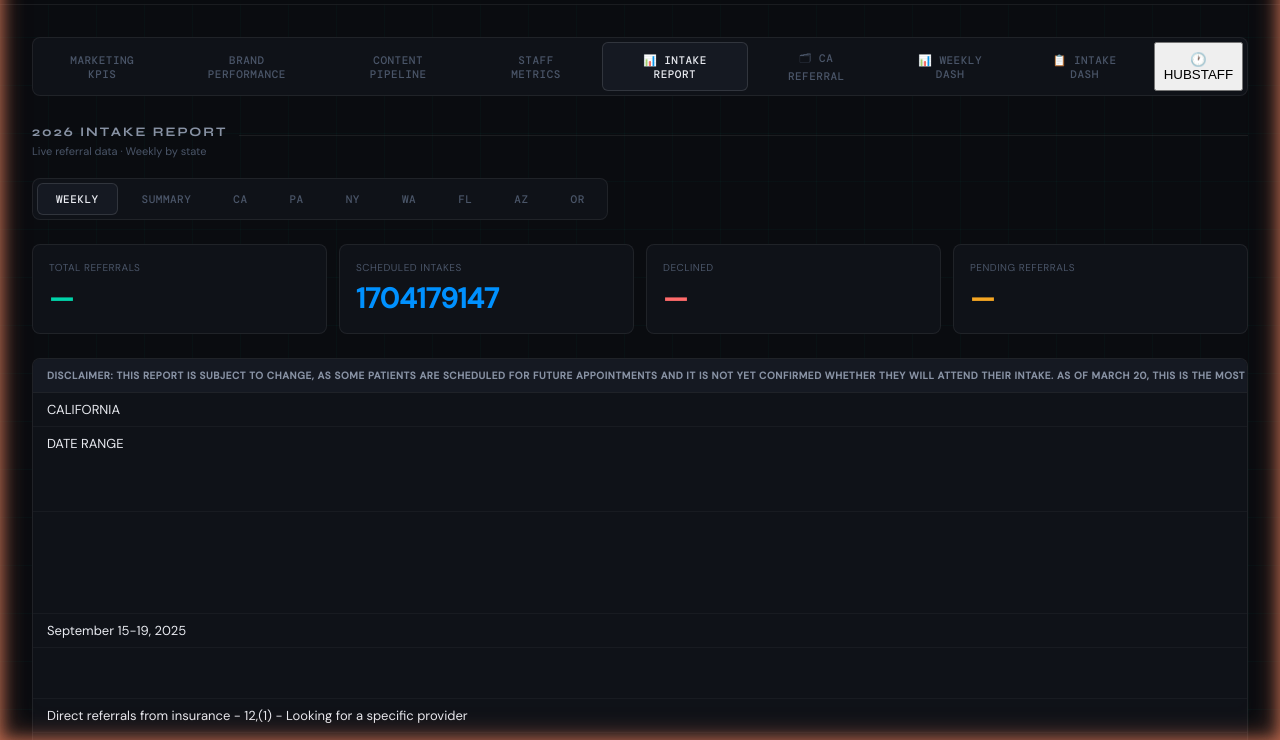
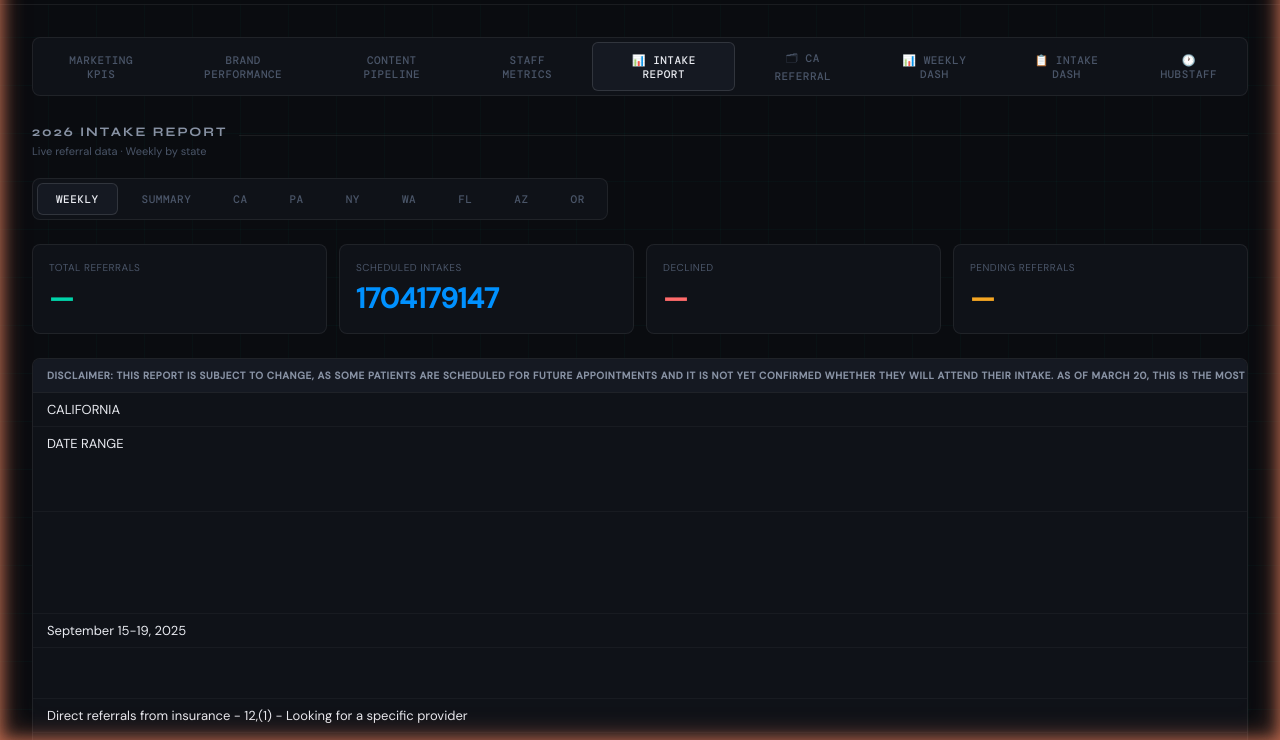
Before and after one commit to Jamalae/opscenter, a plain HTML site: page index.html in a window 1280 px wide. Shown: the part 59-799 px from the top of the page. Drawn offline with nearby package versions, Linux system fonts and the light colour scheme; a web font is replaced by a local one.

Commit message:
Fix Hubstaff tab: use switchView and tab class to match existing nav

```diff
--- a/index.html
+++ b/index.html
@@ -317,7 +317,7 @@ input::placeholder{color:var(--text3);}
   <button class="tab active" onclick="switchView('intake',this);initIntake();">📊 Intake Report</button>
       <button class="tab" onclick="switchView('referral',this);loadReferralTab()">🗂 CA REFERRAL</button>
           <button class="tab" onclick="switchView('weeklydash',this);loadWeeklyDash()">&#128202; WEEKLY DASH</button>
-          <button class="tab" onclick="switchView('intakedash',this);loadIntakeDash()">&#128203; INTAKE DASH</button><button class="tab-btn" onclick="showView('hubstaff',this);loadHubstaffData()">&#128336; HUBSTAFF</button></div>
+          <button class="tab" onclick="switchView('intakedash',this);loadIntakeDash()">&#128203; INTAKE DASH</button><button class="tab" onclick="switchView('hubstaff',this);loadHubstaffData()">&#128336; HUBSTAFF</button></div>
 
   <!-- MARKETING -->
   <div class="view" id="view-marketing">
```
